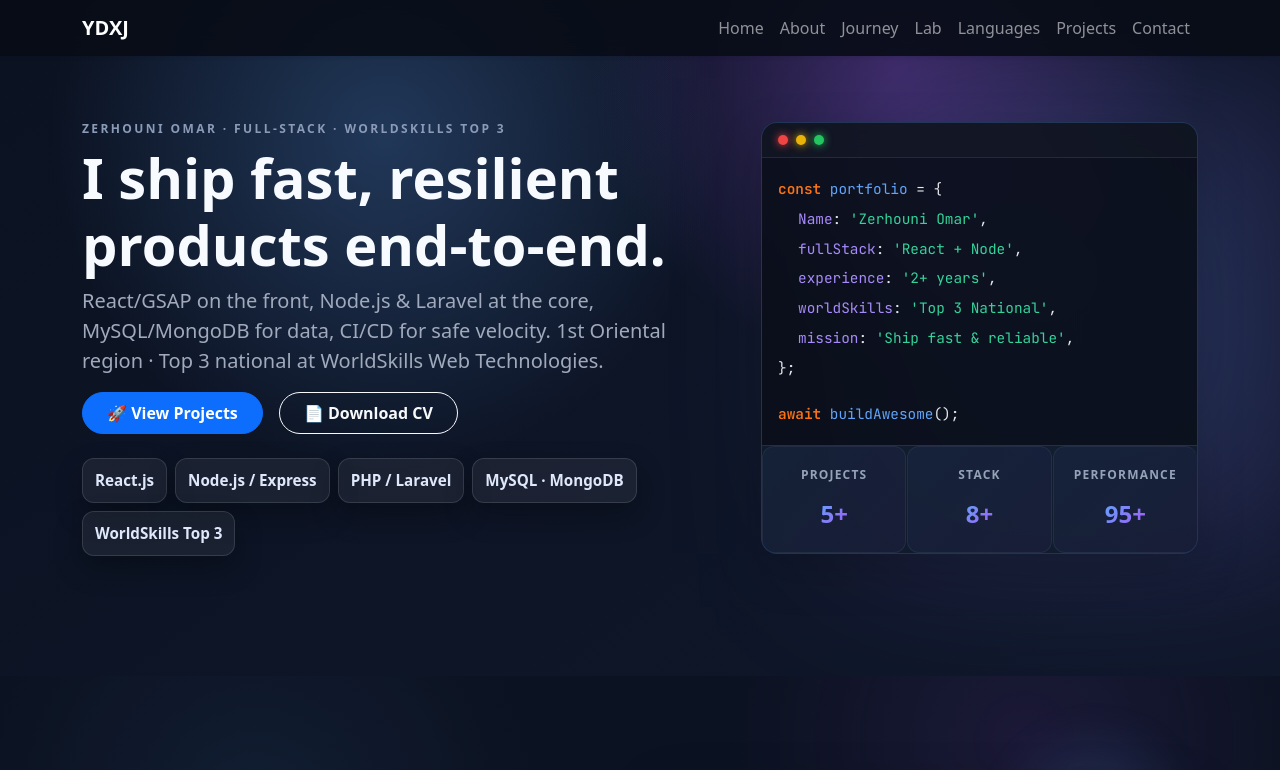
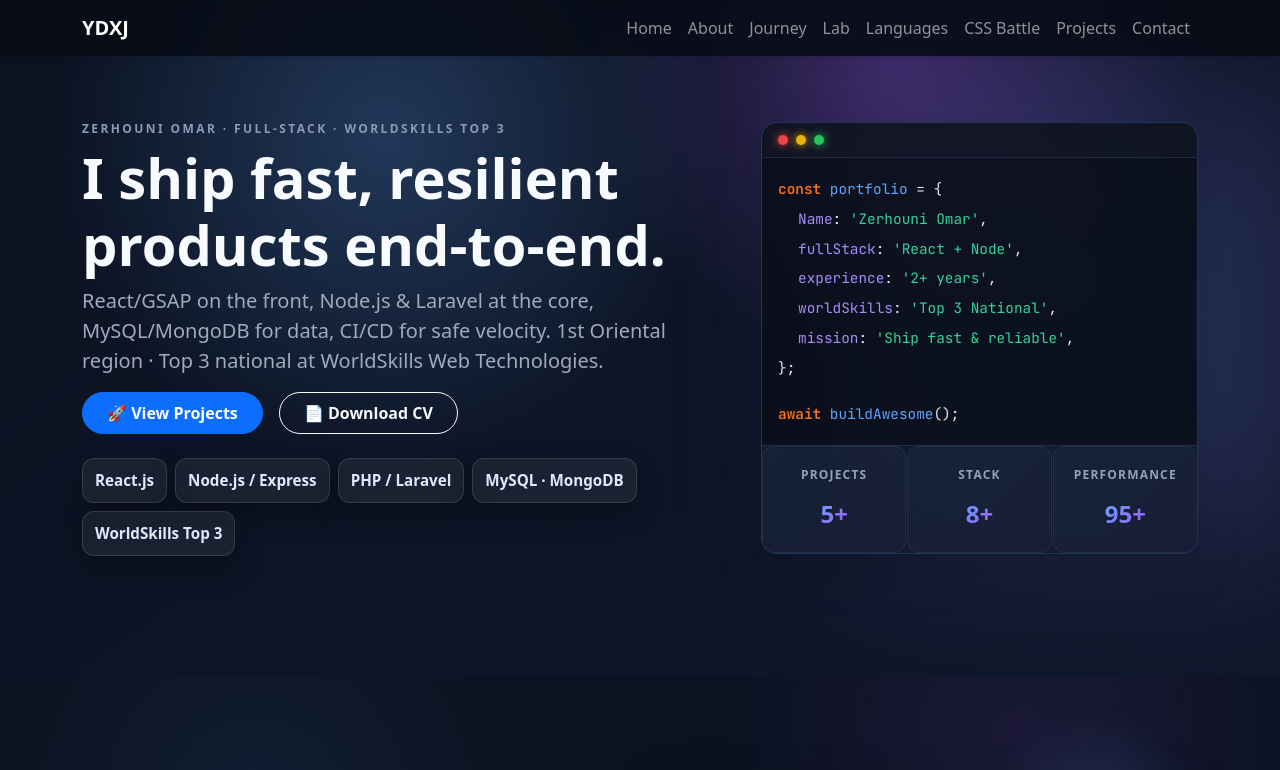
Before and after one commit to ydxj/ydxj.github.io, a React (Create React App) app: page / in a window 1280 px wide. Shown: the top 770 px of the page. Built offline with nearby package versions, Linux system fonts and the light colour scheme; no server answers.

Commit message:
Add CSS Battle link to navigation bar

```diff
--- a/src/components/NavBar.js
+++ b/src/components/NavBar.js
@@ -8,6 +8,7 @@ const Navbar = () => {
     { href: '#journey', label: 'Journey' },
     { href: '#lab', label: 'Lab' },
     { href: '#Languages', label: 'Languages' },
+    { href: '#css-battle', label: 'CSS Battle' },
     { href: '#projects', label: 'Projects' },
     { href: '#contact', label: 'Contact' },
   ];
```
